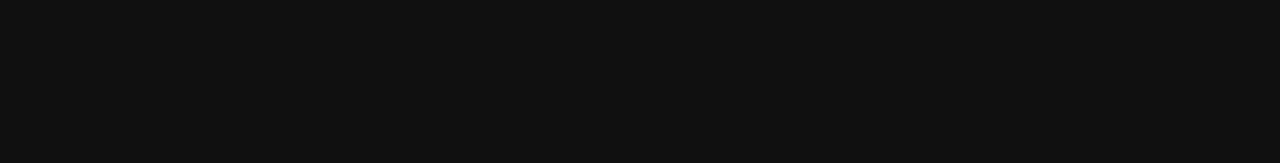
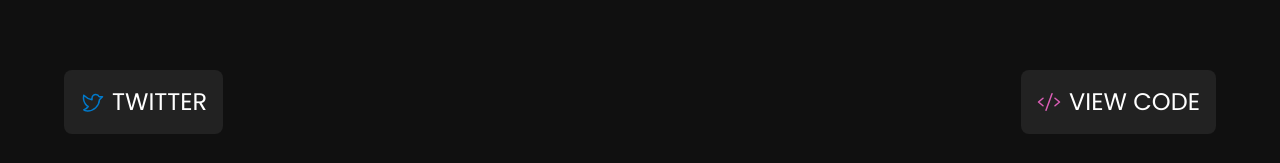
Before and after one commit to jeremieemk/portfolio-2022, a Next.js app: page / in a window 1280 px wide. Shown: the part 3048-3211 px from the top of the page. Before the commit the page ends 3118 px from the top, so only its background shows below. Built offline with nearby package versions, Linux system fonts and the light colour scheme.

Commit message:
footer logic ok

```diff
--- a/package.json
+++ b/package.json
@@ -10,6 +10,7 @@
   },
   "dependencies": {
     "next": "12.1.5",
+    "phosphor-react": "^1.4.1",
     "react": "18.0.0",
     "react-dom": "18.0.0"
   },
--- /dev/null
+++ b/pages/components/Footer.tsx
@@ -0,0 +1,15 @@
+import { TwitterLogo, Code } from "phosphor-react";
+import FooterLink from "./FooterLink";
+
+const Footer = () => {
+	return (
+		<section className="flex justify-between">
+			<div className=" flex w-full gap-4 ">
+				<FooterLink label="TWITTER" color="#007ACC" Icon={TwitterLogo} link="https://twitter.com/iZem" />
+			</div>
+            <FooterLink label="VIEW CODE" color="#DC5EB7" Icon={Code} link="https://github.com/jeremieemk/portfolio-2022" />
+		</section>
+	);
+};
+
+export default Footer;
--- /dev/null
+++ b/pages/components/FooterLink.tsx
@@ -0,0 +1,21 @@
+import { TwitterLogo } from "phosphor-react";
+
+type FooterLinkProps = {
+    label: string,
+    color: string,
+    Icon : any,
+    link: string
+};
+
+
+const FooterLink = ({ label, Icon, color, link }: FooterLinkProps) => {
+	return (
+		<a href={link} target="_blank" rel="noreferrer" className=" text-2xl md:text-5xls text-white p-4 rounded-lg bg-darkGrey2 w-fit">
+			<div className="flex gap-2 whitespace-nowrap items-center">
+				<Icon color={color} /> {label}
+			</div>
+		</a>
+	);
+};
+
+export default FooterLink;
--- a/pages/index.tsx
+++ b/pages/index.tsx
@@ -1,6 +1,7 @@
 import type { NextPage } from "next";
 import Head from "next/head";
 import About from "./components/About";
+import Footer from "./components/Footer";
 import ProjectList from "./components/ProjectList";
 
 const Home: NextPage = () => {
@@ -15,6 +16,7 @@
       <div className="main-container">
 		  <About />
           <ProjectList />
+		  <Footer />
         </div>
       </div>
 
--- a/styles/globals.css
+++ b/styles/globals.css
@@ -10,7 +10,7 @@
 }
 
 .main-container {
-    padding: 7rem 4rem ;
+    padding: 7rem 4rem 2rem ;
     display: flex;
     flex-direction: column;
     gap: 7rem;
```
Also changed, not shown: 1 other file (tests, documents, lock files or other folders).
